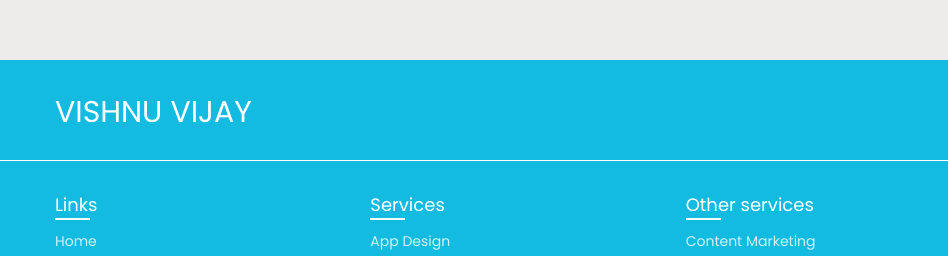
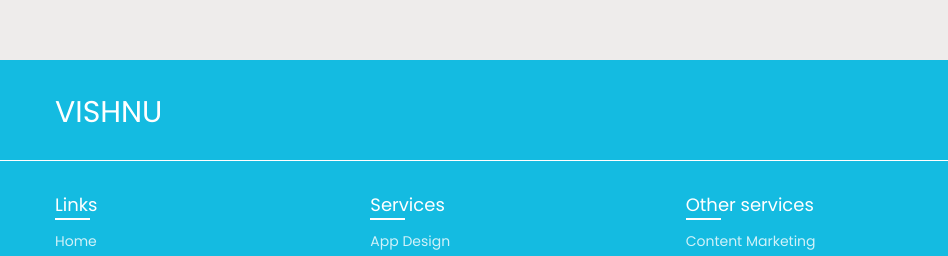
Before and after one commit to Vishnuvijayy/vlinks.io, a plain HTML site: page index.html in a window 1280 px wide. Shown: the part 408-664 px from the top of the page, 0-948 px from the left. Drawn offline with Linux system fonts and the light colour scheme.

Commit message:
Update index.html

```diff
--- a/index.html
+++ b/index.html
@@ -3,7 +3,7 @@
      <div class="content">
        <div class="top">
          <div class="logo-details">
-           <span class="logo_name">VISHNU VIJAY</span>
+           <span class="logo_name">VISHNU </span>
          </div>
          <div class="media-icons">
            <a href="https://www.facebook.com/profile.php?id=100030999703607&mibextid=kFxxJD"><i class="fa fa-facebook"></i></a>
```
